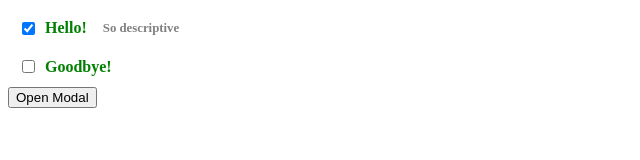
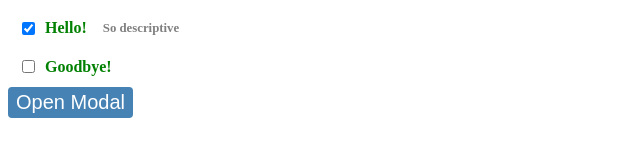
Before and after one commit to cmmille/web-components, a plain HTML site: page index.html in a window 1280 px wide. Shown: the whole page, without its empty margins (0-640 px from the left). Drawn offline with Linux system fonts and the light colour scheme.

Commit message:
Add color mixing

```diff
--- a/styles.css
+++ b/styles.css
@@ -20,14 +20,17 @@
   margin: 0;
 }
 
-#modal button {
+button {
   margin: 0;
   padding: 0;
   border: none;
   border-radius: 4px;
   padding: 0.25rem 0.5rem;
   background-color: steelblue;
-  font-size: 1.5rem;
+  font-size: 1.25rem;
   color: white;
   cursor: pointer;
 }
+button:hover {
+  background-color: color-mix(in srgb, steelblue 80%, black);
+}
```
